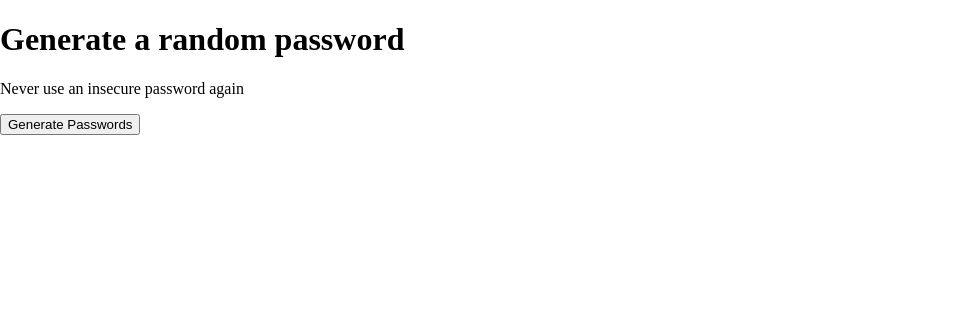
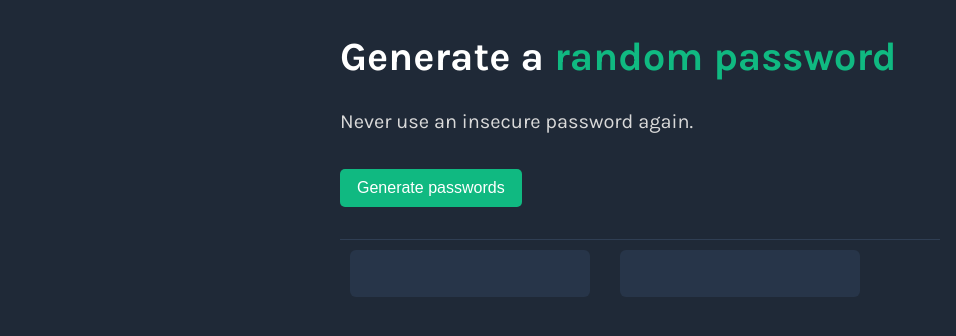
Before and after one commit to kespana/password-generator, a website built with Vite: page index.html in a window 1280 px wide. Shown: the whole page, without its empty margins (0-956 px from the left). Built offline with nearby package versions, Linux system fonts and the light colour scheme.

Commit message:
Enhance styling and layout for password generator interface; add Google Fonts for improved typography

```diff
--- a/index.css
+++ b/index.css
@@ -1,8 +1,70 @@
+main {
+    max-width: 600px;
+    margin: 0 auto;
+    padding-inline: 20px;
+}
+
 body {
     margin: 0;
+    font-family: "Karla", "Trebuchet MS", sans-serif;
+    color: #fff;
+    font-weight: normal;
+    color: #fff;
+    background-color: #1f2937;
+    line-height: 1.5;
+}
+
+h1 {
+    font-size: 40px;
+    font-weight: 700;
+    color: #fff;
+    margin-bottom: 0.5rem;
+}
+
+p {
+    font-size: 20px;
+    font-weight: 400;
+    color: #D9D9D9;
+    line-height: 1.5;
+    margin-bottom: 2rem;
+}
+
+.button {
+    background-color: #10b981;
+    color: white;
+    font-weight: 400;
+    font-size: 16px;
+    border: none;
+    padding: 10px 17px;
+    border-radius: 5px;
+    margin-bottom: 2rem;
+}
+
+.passwords {
+    border-top: 1px solid #2F3E53;
+    width: 600px;
+    display: flex;
+    gap: 10px;
 }
 
 .passwords div {
-    display: inline-block;
-    margin: 0 10px;
+    background-color: #273549;
+    color: #55F991;
+    font-weight: 400;
+    font-size: 16px;
+    line-height: 1.5;
+    border-radius: 6px;
+    border-top: none;
+    padding: 4px 15px;
+    width: 210px;
+    min-height: 39px;
+    display: flex;
+    justify-content: center;
+    align-items: center;
+    gap: 10px;
+    margin: 10px 10px;
   }
+
+  .random-password {
+    color: #10b981;
+  }
--- a/index.html
+++ b/index.html
@@ -4,12 +4,16 @@
         <meta charset="utf-8" />
         <meta name="viewport" content="width=device-width, initial-scale=1" />
         <link rel="stylesheet" href="index.css">
+        <link rel="preconnect" href="https://fonts.googleapis.com">
+        <link rel="preconnect" href="https://fonts.gstatic.com" crossorigin>
+        <link href="https://fonts.googleapis.com/css2?family=Karla:ital,wght@0,200..800;1,200..800&display=swap" rel="stylesheet">
+        <title>Password Generator</title>
     </head>
     <body>
         <main class="container">
-            <h1>Generate a random password</h1>
-            <p>Never use an insecure password again</p>
-            <button id="generate" type="button">Generate Passwords</button>
+            <h1>Generate a <span class="random-password">random password</span></h1>
+            <p>Never use an insecure password again.</p>
+            <button id="generate" class="button" type="button">Generate passwords</button>
             <section class="passwords" id="passwords">
                 <div id="password1"></div>
                 <div id="password2"></div>
```
